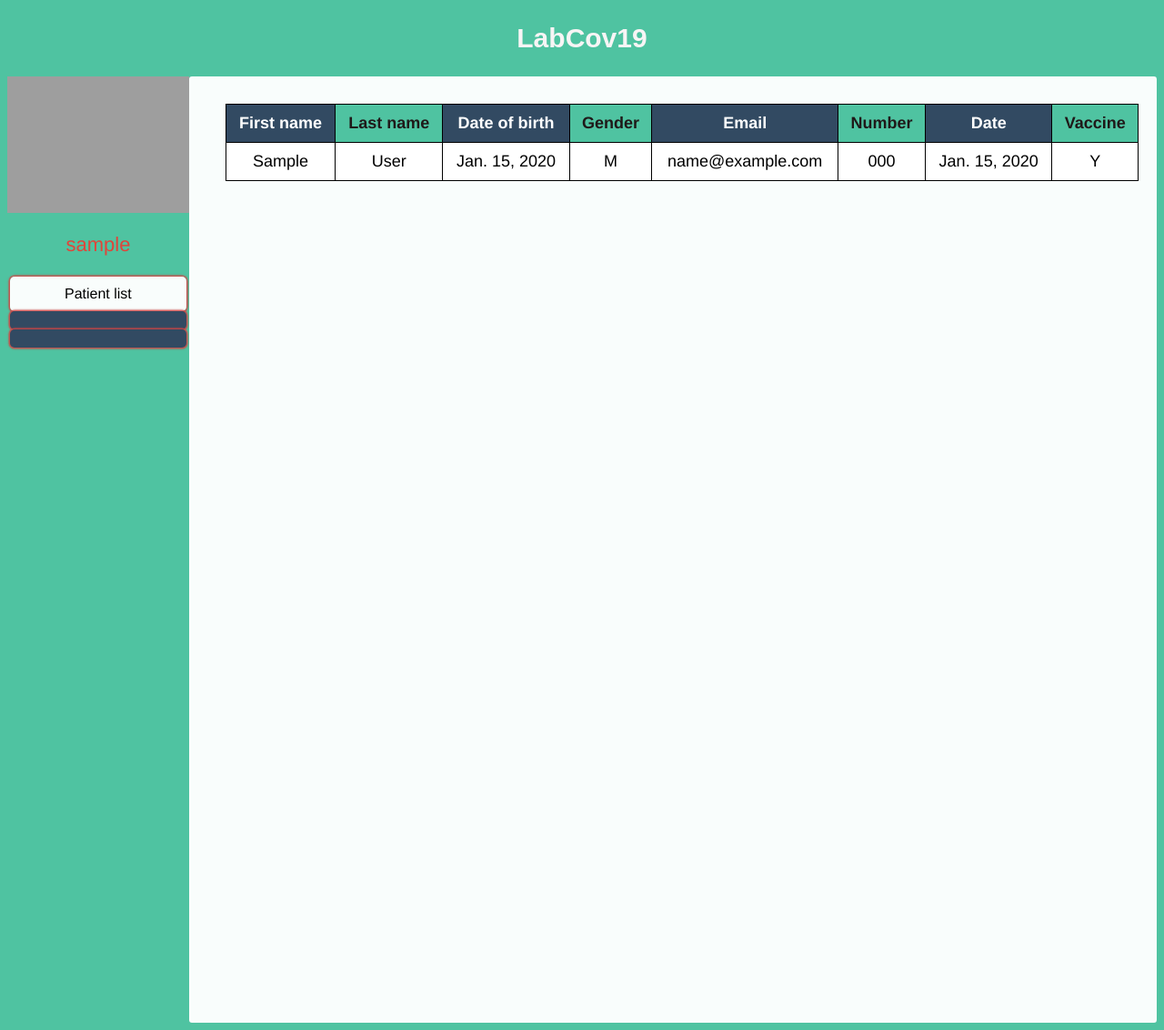
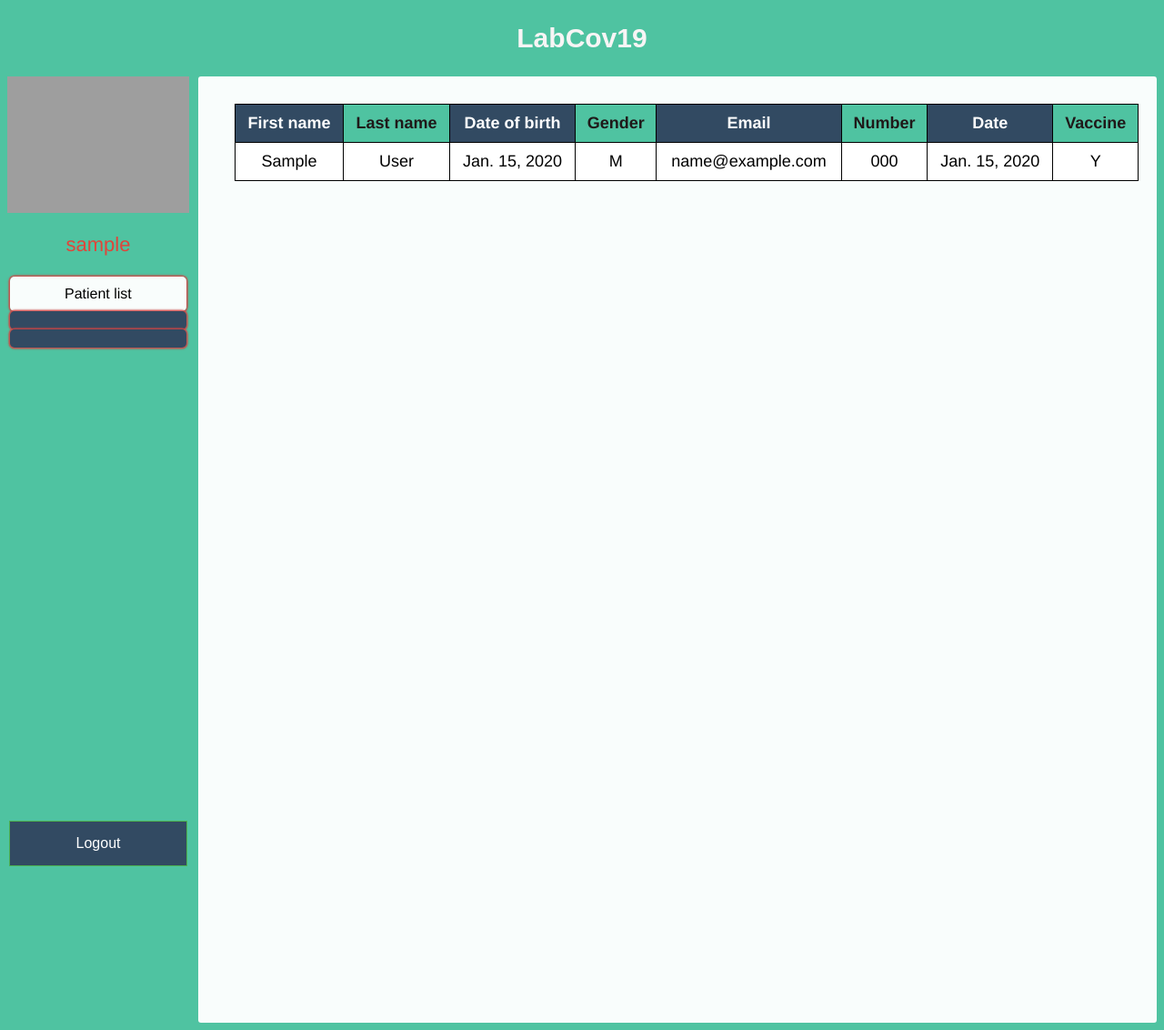
Before and after one commit to MariiaS3/LabCov19, a Django app: page /visits in a window 1280 px wide. Shown: the whole page at 91% size. Run offline with Django 3.2, Linux system fonts and the light colour scheme; tables that the repository leaves empty hold one stand-in row (values such as "Sample post"); grey boxes are pictures that could not be loaded.

Commit message:
logout + favicons + urls

```diff
--- a/my_app/my_app/templates/index.html
+++ b/my_app/my_app/templates/index.html
@@ -34,6 +34,8 @@
 </style>
 
 <title>LabCov19</title>
+
+<link rel="icon" href="https://st2.depositphotos.com/3616015/5350/v/600/depositphotos_53506147-stock-illustration-syringe-flat-icon-with-long.jpg">
 <meta charset="UTF-8">
 <meta name="viewport" content="width=device-width, initial-scale=1">
 <link rel="stylesheet" href="https://www.w3schools.com/w3css/4/w3.css">
--- a/my_app/my_app/templates/signin.html
+++ b/my_app/my_app/templates/signin.html
@@ -8,6 +8,7 @@
     <link rel="stylesheet" href="https://stackpath.bootstrapcdn.com/bootstrap/4.1.3/css/bootstrap.min.css" integrity="sha384-MCw98/SFnGE8fJT3GXwEOngsV7Zt27NXFoaoApmYm81iuXoPkFOJwJ8ERdknLPMO" crossorigin="anonymous">
     <script src="https://ajax.googleapis.com/ajax/libs/jquery/3.3.1/jquery.min.js"></script>
     <link rel="stylesheet" href="https://use.fontawesome.com/releases/v5.6.1/css/all.css" integrity="sha384-gfdkjb5BdAXd+lj+gudLWI+BXq4IuLW5IT+brZEZsLFm++aCMlF1V92rMkPaX4PP" crossorigin="anonymous">
+    <link rel="icon" href="https://st2.depositphotos.com/3616015/5350/v/600/depositphotos_53506147-stock-illustration-syringe-flat-icon-with-long.jpg">
 
 
     <style>
--- a/my_app/my_app/templates/signup.html
+++ b/my_app/my_app/templates/signup.html
@@ -8,6 +8,7 @@
     <link rel="stylesheet" href="https://stackpath.bootstrapcdn.com/bootstrap/4.1.3/css/bootstrap.min.css" integrity="sha384-MCw98/SFnGE8fJT3GXwEOngsV7Zt27NXFoaoApmYm81iuXoPkFOJwJ8ERdknLPMO" crossorigin="anonymous">
     <script src="https://ajax.googleapis.com/ajax/libs/jquery/3.3.1/jquery.min.js"></script>
     <link rel="stylesheet" href="https://use.fontawesome.com/releases/v5.6.1/css/all.css" integrity="sha384-gfdkjb5BdAXd+lj+gudLWI+BXq4IuLW5IT+brZEZsLFm++aCMlF1V92rMkPaX4PP" crossorigin="anonymous">
+    <link rel="icon" href="https://st2.depositphotos.com/3616015/5350/v/600/depositphotos_53506147-stock-illustration-syringe-flat-icon-with-long.jpg">
 
     <style>
         body,
--- a/my_app/my_app/templates/visits.html
+++ b/my_app/my_app/templates/visits.html
@@ -4,6 +4,10 @@
 
 
 <head>
+
+    {% block css %}
+  <link href="https://fonts.googleapis.com/icon?family=Material+Icons" rel="stylesheet">
+    {% endblock css %}
 
     <style>
         body {
@@ -44,6 +48,7 @@
         .tabs {
             display: flex;
             flex-direction: column;
+            margin-right: 10px;
         }
         /*=================== patient list =========== */
 
@@ -58,6 +63,7 @@
             border-collapse: collapse;
             width: 100%;
             background-color: white;
+
         }
 
         td,
@@ -86,6 +92,7 @@
             border-radius: 3px;
             overflow: hidden;
             padding: 20px;
+
         }
 
         .panel {
@@ -109,10 +116,59 @@
             background: #fffffff6;
             color: #000;
         }
+
+            .button {
+        border: none;
+        color: black;
+        padding: 15px 32px;
+        text-align: center;
+        text-decoration: none;
+        display: inline-block;
+        font-size: 16px;
+        margin: 4px 2px;
+        cursor: pointer;
+    }
+
+    .button1 {
+        background-color: rgb(50, 74, 98);
+        color: white;
+        border: 1px solid #4CAF50;
+        margin-top: 520px;
+        /*margin-right: 10px;*/
+    }
+
+    .button1:hover {
+        background-color: red; /*rgb(91, 79, 195)*/
+        color: white;
+    }
+
     </style>
 </head>
+<title>Visits List</title>
+<link rel="icon" href="https://st2.depositphotos.com/3616015/5350/v/600/depositphotos_53506147-stock-illustration-syringe-flat-icon-with-long.jpg">
 
 <body>
+
+{% block javascript %}
+<script
+  src="https://code.jquery.com/jquery-3.3.1.min.js"
+  integrity="sha256-FgpCb/KJQlLNfOu91ta32o/NMZxltwRo8QtmkMRdAu8="
+  crossorigin="anonymous"></script>
+
+<script src="https://cdnjs.cloudflare.com/ajax/libs/materialize/1.0.0-rc.1/js/materialize.min.js" integrity="sha256-SrBfGi+Zp2LhAvy9M1bWOCXztRU9Ztztxmu5BcYPcPE=" crossorigin="anonymous"></script>
+
+<script>
+$(document).ready(function(){
+
+  // Initialize materialize data picker
+  $('.datepicker').datepicker({'format': 'yyyy-mm-dd'});
+  $('select').formSelect();
+
+});
+</script>
+{% endblock javascript %}
+
+
     <script type="text/javascript">
         function createCookie(cookieName, cookieValue, daysToExpire) {
             var date = new Date();
@@ -141,6 +197,12 @@
 
             window.location.href = "http://127.0.0.1:8000/login/"
         }
+
+          function logout() {
+
+            window.location.href = "http://127.0.0.1:8000/logout/"
+        }
+
         checkCookie();
     </script>
     {% if nurse %}
@@ -150,11 +212,14 @@
         <input class="radio" id="two" name="group" type="radio">
         <input class="radio" id="three" name="group" type="radio">
         <div class="tabs">
-            <img src="https://www.shareicon.net/data/512x512/2016/08/18/813855_people_512x512.png" alt="Nurse" style="width:200px">
+
+            <img src="https://www.shareicon.net/data/512x512/2016/08/18/813855_people_512x512.png" alt="Nurse" style="width:200px"  >
             <p id="name">{{nurse.username}}</p>
             <label class="tab" id="one-tab" for="one">Patient list</label>
             <label class="tab" id="two-tab" for="two"></label>
             <label class="tab" id="three-tab" for="three"></label>
+            <input class="button button1" type="button" onclick="logout()" value="Logout" align="right">
+
         </div>
         <div class="panels">
             <div class="panel" id="one-panel">
```
Also changed, not shown: my_app/my_app/templates/newvisit.html (+4 -3 lines).
